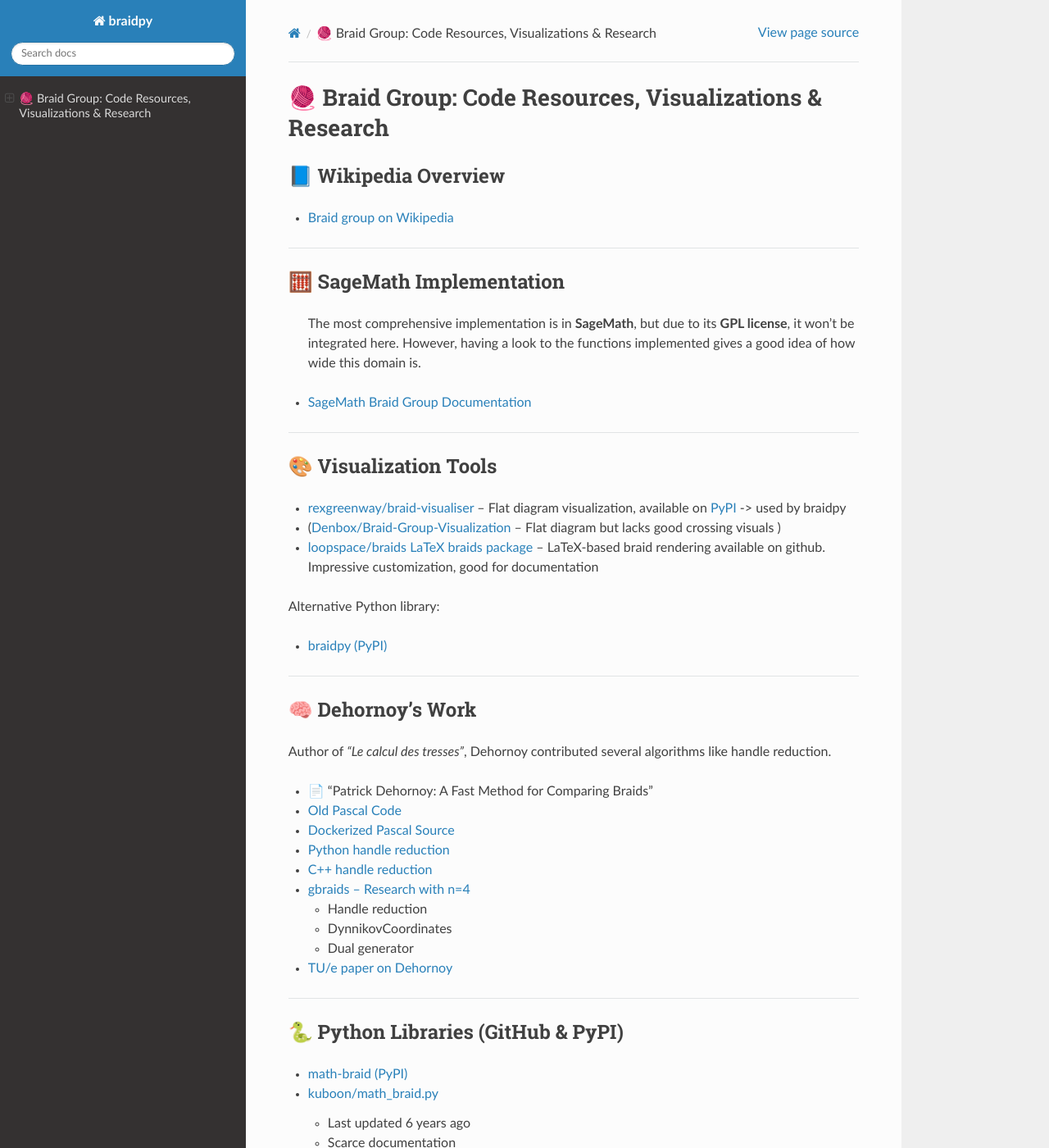
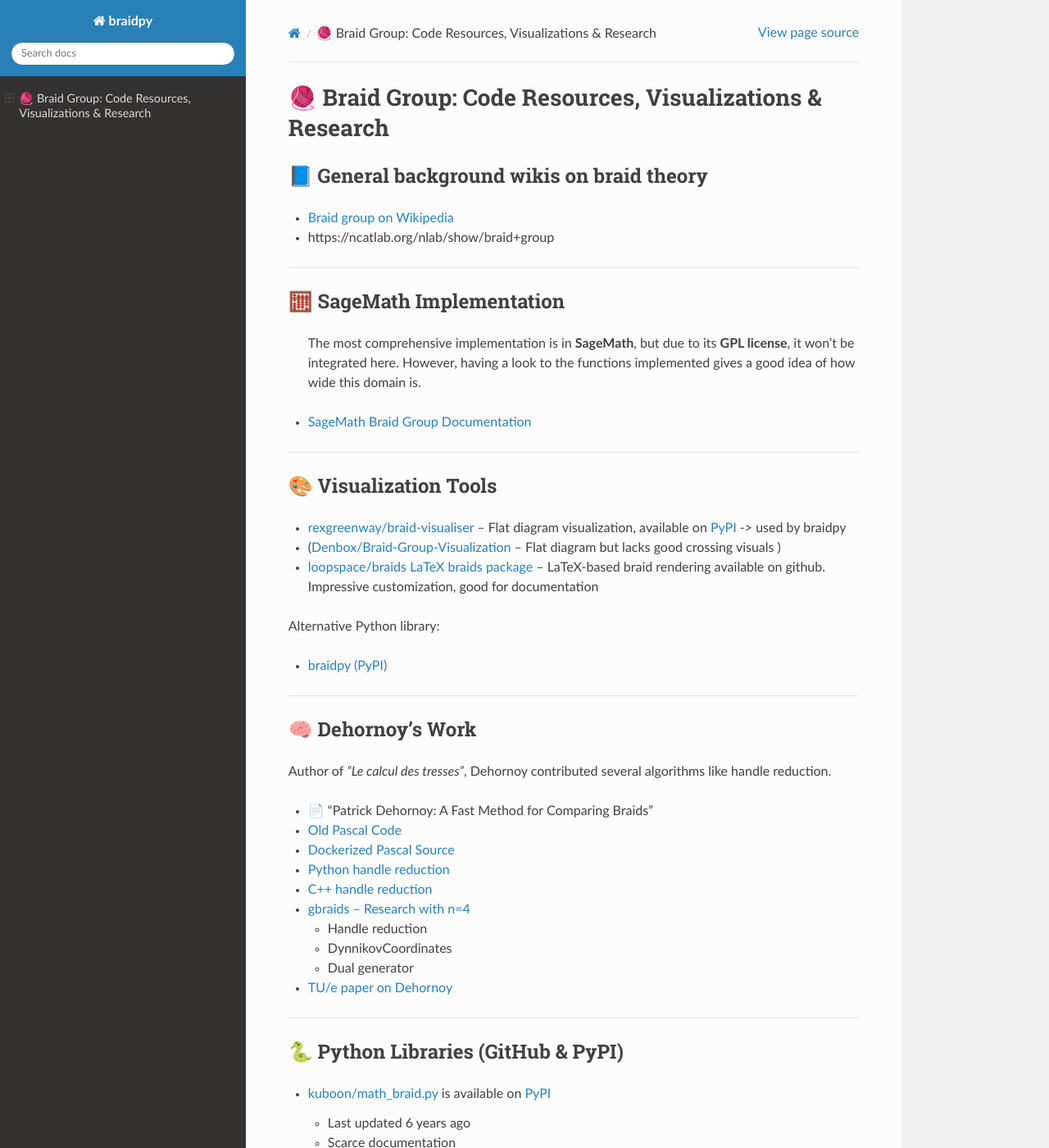
Before and after one commit to baptistelabat/braidpy, a Sphinx documentation site: the page built from docs/source/references.md, in a window 1280 px wide and 1400 px high. Shown: the whole window at 82% size. Built offline with Sphinx 7.4.7 and the Read the Docs theme 3.1.0, drawn with Linux system fonts in a browser that asks for light colours; some of the changed text lies outside the part shown.

Commit message:
Add reference

````diff
--- a/docs/source/references.md
+++ b/docs/source/references.md
@@ -1,8 +1,9 @@
 # 🧶 Braid Group: Code Resources, Visualizations & Research
 
-## 📘 Wikipedia Overview
+## 📘 General background wikis on braid theory
 
 - [Braid group on Wikipedia](https://en.wikipedia.org/wiki/Braid_group)
+- https://ncatlab.org/nlab/show/braid+group
 
 ---
 
@@ -46,8 +47,8 @@
 
 ## 🐍 Python Libraries (GitHub & PyPI)
 
-- [math-braid (PyPI)](https://pypi.org/project/math-braid)
-- [kuboon/math_braid.py](https://github.com/kuboon/math_braid.py)
+
+- [kuboon/math_braid.py](https://github.com/kuboon/math_braid.py)  is available on [PyPI](https://pypi.org/project/math-braid)
     - Last updated 6 years ago
     - Scarce documentation
     - BSD license (usable with wrapper or code import)
@@ -62,7 +63,7 @@
       ```
 - [rexgreenway/alexander-data](https://github.com/rexgreenway/alexander-data) – Invariant calculation (not on PyPI)
 - [leodana/TIPE](https://github.com/leodana/TIPE/blob/master/programmes%20tresses.py) – Dense, untested student code
-
+https://github.com/stla/braids
 ---
 
 ## 📊 MATLAB / BraidLab
````
